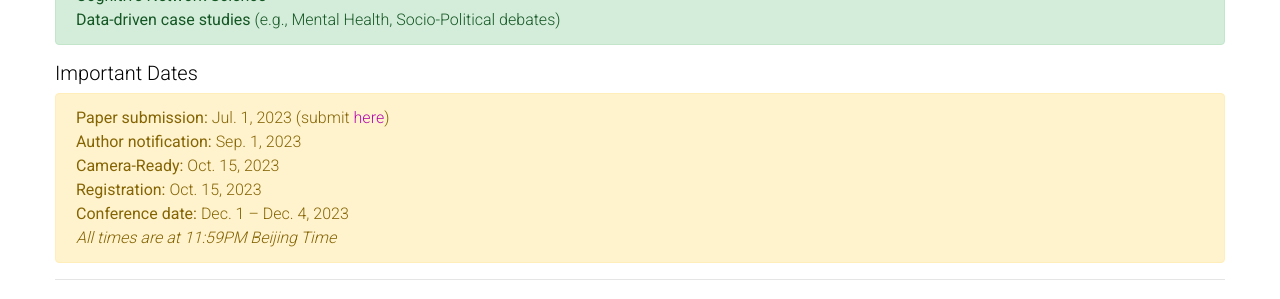
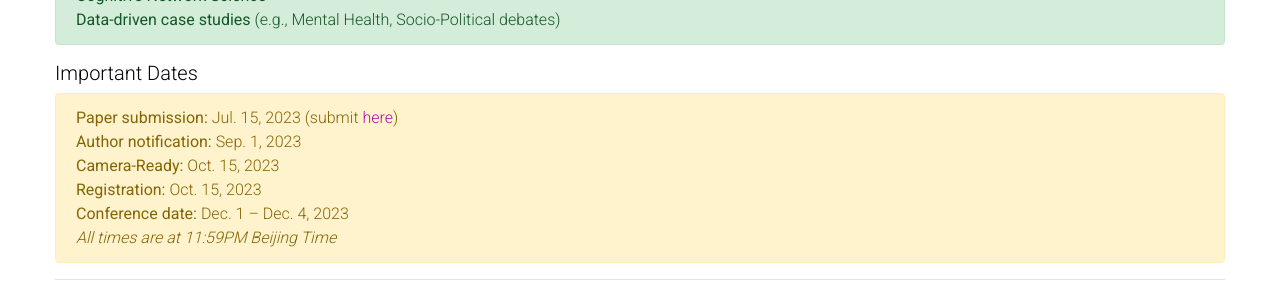
Before and after one commit to SMS-workshop/SMS-workshop.github.io, a Jekyll site: the page built from _pages/about.md, in a window 1280 px wide and 900 px high, scrolled down 686 px. Shown: the part 152-451 px from the top of the window. Built offline with Jekyll 4.4.1, drawn with Linux system fonts in a browser that asks for light colours; full-size pictures stand in for the smaller copies a plugin makes; a style sheet for code colours, icons or effects is not loaded.

Commit message:
Update about.md

```diff
--- a/_pages/about.md
+++ b/_pages/about.md
@@ -45,7 +45,7 @@ The M3 workshop aims to bring together researchers from different fields (e.g.,
 {: .alert .alert-success}
 
 ##### Important Dates
-<b>Paper submission:</b> Jul. 1, 2023 (submit <a href="https://wi-lab.com/cyberchair/2023/icdm23/scripts/ws_submit.php?subarea=S">here</a>)<br/>
+<b>Paper submission:</b> Jul. 15, 2023 (submit <a href="https://wi-lab.com/cyberchair/2023/icdm23/scripts/ws_submit.php?subarea=S">here</a>)<br/>
 <b>Author notification:</b> Sep. 1, 2023 <br/>
 <b>Camera-Ready:</b> Oct. 15, 2023 <br/>
 <b>Registration:</b> Oct. 15, 2023 <br/>
```
